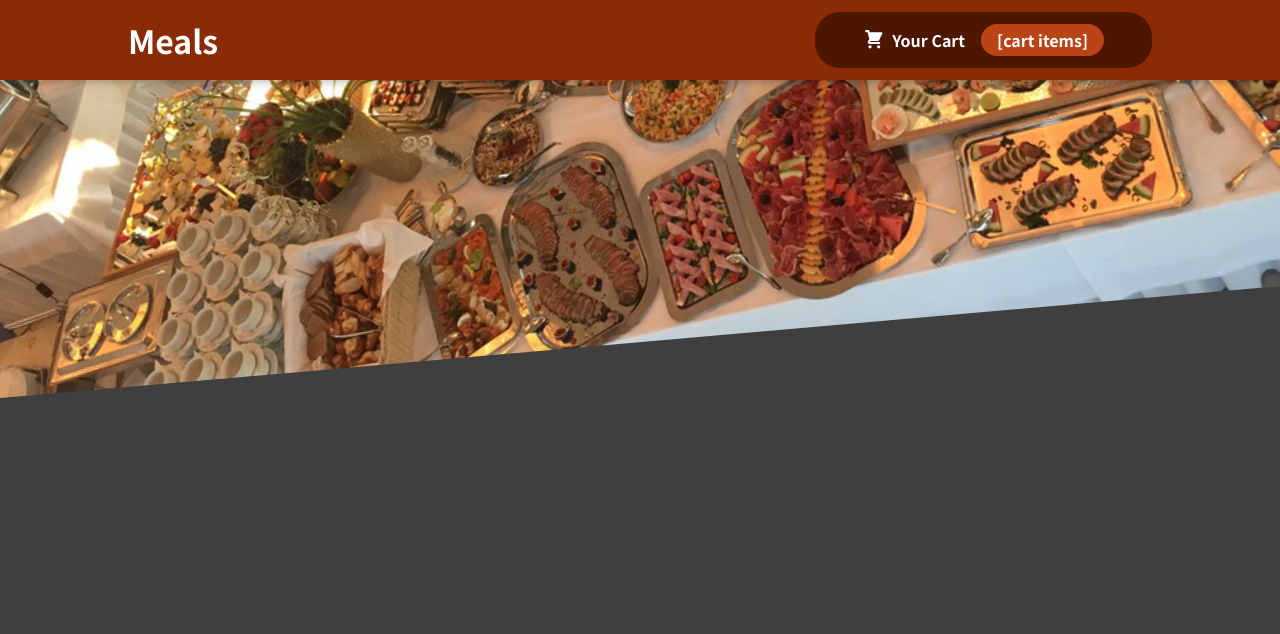
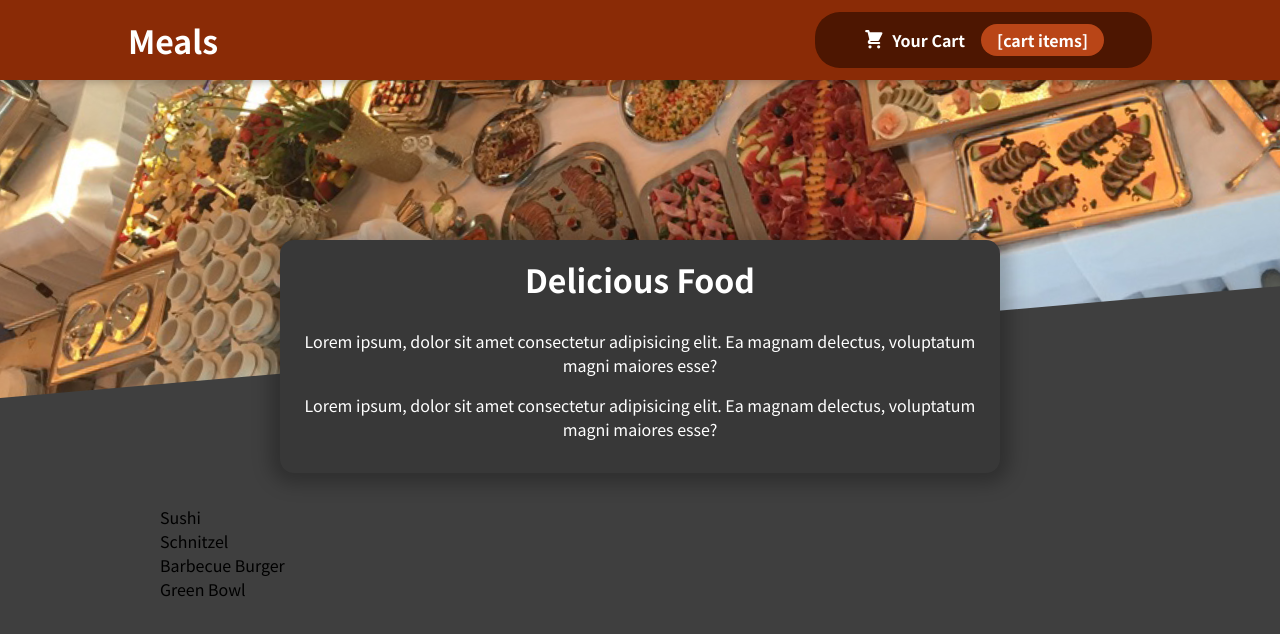
Before and after one commit to Stav93/--Food-Order-App---React-practice, a React (Create React App) app: page / in a window 1280 px wide. Shown: the top 634 px of the page. Built offline with nearby package versions, Linux system fonts and the light colour scheme.

Commit message:
adding meals components

```diff
--- a/src/App.js
+++ b/src/App.js
@@ -1,9 +1,13 @@
 import Header from "./components/Layout/Header"
+import Meals from "./components/Meals/Meals"
 
 function App() {
   return (
     <>
-     <Header/>
+      <Header />
+      <main>
+        <Meals/>
+      </main>
     </>
   );
 }
--- /dev/null
+++ b/src/components/Meals/AvailableMeals.jsx
@@ -0,0 +1,41 @@
+import React from "react";
+import classes from "./AvailableMeals.module.css";
+
+const MEALS = [
+  {
+    id: "m1",
+    name: "Sushi",
+    description: "Finest fish and veggies",
+    price: 22.99,
+  },
+  {
+    id: "m2",
+    name: "Schnitzel",
+    description: "A german specialty!",
+    price: 16.5,
+  },
+  {
+    id: "m3",
+    name: "Barbecue Burger",
+    description: "American, raw, meaty",
+    price: 12.99,
+  },
+  {
+    id: "m4",
+    name: "Green Bowl",
+    description: "Healthy...and green...",
+    price: 18.99,
+  },
+];
+
+function AvailableMeals() {
+  const mealsList = MEALS.map((meal) => <li key={meal.id}>{meal.name}</li>);
+
+  return (
+    <section className={classes.meals}>
+      <ul>{mealsList}</ul>
+    </section>
+  );
+}
+
+export default AvailableMeals;
--- /dev/null
+++ b/src/components/Meals/AvailableMeals.module.css
@@ -0,0 +1,24 @@
+.meals {
+  max-width: 60rem;
+  width: 90%;
+  margin: 2rem auto;
+  animation: meals-appear 1s ease-out forwards;
+}
+
+.meals ul {
+  list-style: none;
+  margin: 0;
+  padding: 0;
+}
+
+@keyframes meals-appear {
+  from {
+    opacity: 0;
+    transform: translateY(3rem);
+  }
+
+  to {
+    opacity: 1;
+    transform: translateY(0);
+  }
+}
--- /dev/null
+++ b/src/components/Meals/Meals.jsx
@@ -0,0 +1,14 @@
+import React from 'react'
+import MealsSummary from "./MealsSummary"
+import AvailableMeals from "./AvailableMeals"
+
+function Meals() {
+  return (
+    <>
+      <MealsSummary/>
+      <AvailableMeals/>
+    </>
+  )
+}
+
+export default Meals
--- /dev/null
+++ b/src/components/Meals/MealsSummary.jsx
@@ -0,0 +1,20 @@
+import React from "react";
+import classes from "./MealsSummary.module.css"
+
+function MealsSummary() {
+  return (
+    <section className={classes.summary}>
+      <h2>Delicious Food</h2>
+      <p>
+        Lorem ipsum, dolor sit amet consectetur adipisicing elit. Ea magnam
+        delectus, voluptatum magni maiores esse?
+      </p>
+      <p>
+        Lorem ipsum, dolor sit amet consectetur adipisicing elit. Ea magnam
+        delectus, voluptatum magni maiores esse?
+      </p>
+    </section>
+  );
+}
+
+export default MealsSummary;
--- /dev/null
+++ b/src/components/Meals/MealsSummary.module.css
@@ -0,0 +1,18 @@
+.summary {
+  text-align: center;
+  max-width: 45rem;
+  width: 90%;
+  margin: auto;
+  margin-top: -10rem;
+  position: relative;
+  background-color: #383838;
+  color: white;
+  border-radius: 14px;
+  padding: 1rem;
+  box-shadow: 0 1px 18px 10px rgba(0, 0, 0, 0.25);
+}
+
+.summary h2 {
+  font-size: 2rem;
+  margin-top: 0;
+}
```
Also changed, not shown: 1 other file (tests, documents, lock files or other folders).
